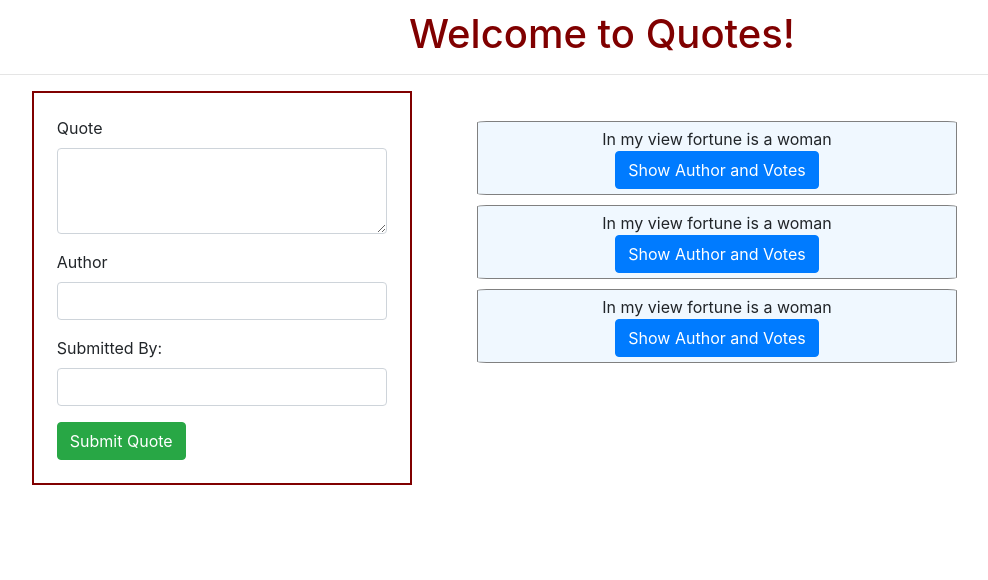
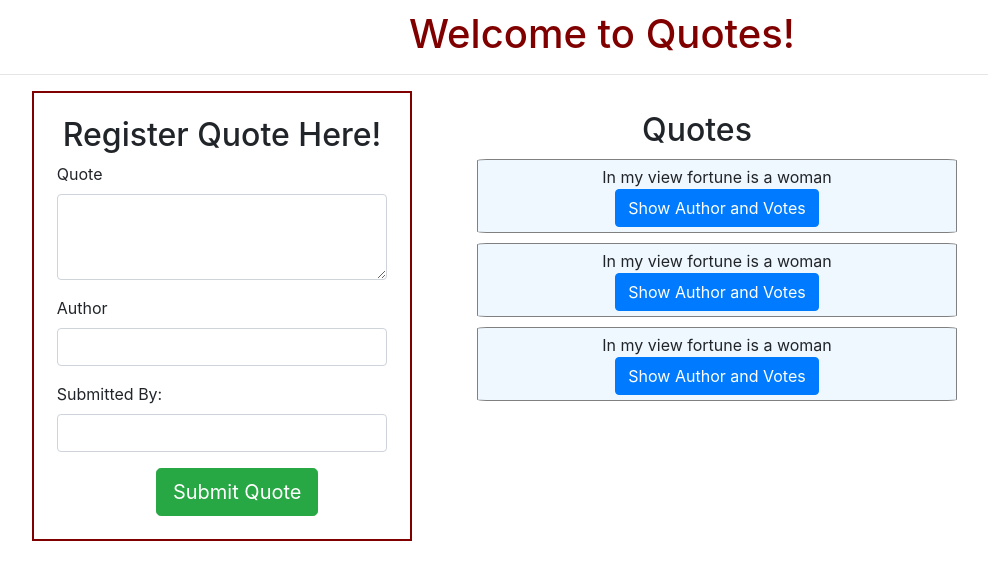
Before and after one commit to MugachaGichamba/Quotes, an Angular app: page / in a window 1280 px wide. Shown: the top 580 px of the page, without its empty margins (38-1026 px from the left). Built offline with nearby package versions, Linux system fonts and the light colour scheme.

Commit message:
Centred the submit button and made it larger

```diff
--- a/src/app/quote/quote.component.css
+++ b/src/app/quote/quote.component.css
@@ -4,7 +4,7 @@
     margin: 10px;
     padding: 5px;
     border-radius: 2%;
-    width: auto;
+    width: inherit;
     background-color: aliceblue;
     text-align: center;
 }
@@ -23,3 +23,7 @@ h1 {
     border: 2px maroon solid;
     padding: 2%;
 }
+
+h2 {
+    text-align: center;
+}
--- a/src/app/quote/quote.component.html
+++ b/src/app/quote/quote.component.html
@@ -8,11 +8,15 @@
 
 
 <div class="container">
+
     <div class="row">
+
         <div class="col-md-4" id="quote_form">
+            <h2>Register Quote Here!</h2>
             <app-quotes-form (addQuote)="addNewQuote($event)"></app-quotes-form>
         </div>
         <div class="col-md-6" id="quote_list">
+            <h2>Quotes</h2>
             <ul>
                 <div *ngFor='let quote of quotes; let i = index' id="quote_div">
                     <li id="each_quote">{{quote.quote}}</li>
--- a/src/app/quotes-form/quotes-form.component.css
+++ b/src/app/quotes-form/quotes-form.component.css
@@ -0,0 +1,3 @@
+button {
+    margin-left: 30%;
+}
--- a/src/app/quotes-form/quotes-form.component.html
+++ b/src/app/quotes-form/quotes-form.component.html
@@ -14,7 +14,7 @@
                 <label for="submitter">Submitted By: </label>
                 <input type="text" class="form-control" id="submitter" [(ngModel)]='newQuote.submitter' name="submitter">
             </div>
-            <button type="submit" class="btn btn-success">Submit Quote</button>
+            <button type="submit" class="btn btn-success btn-lg">Submit Quote</button>
         </form>
     </div>
 </div>
```
